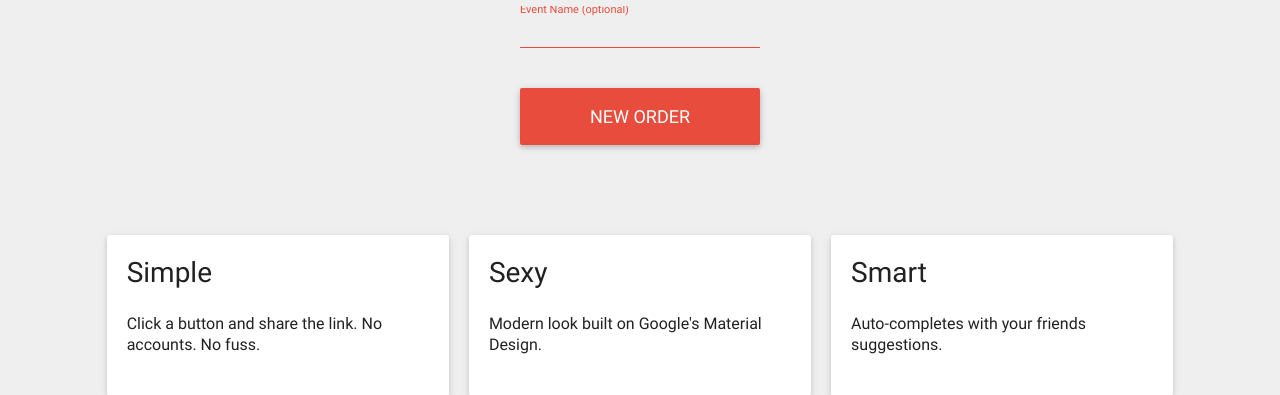
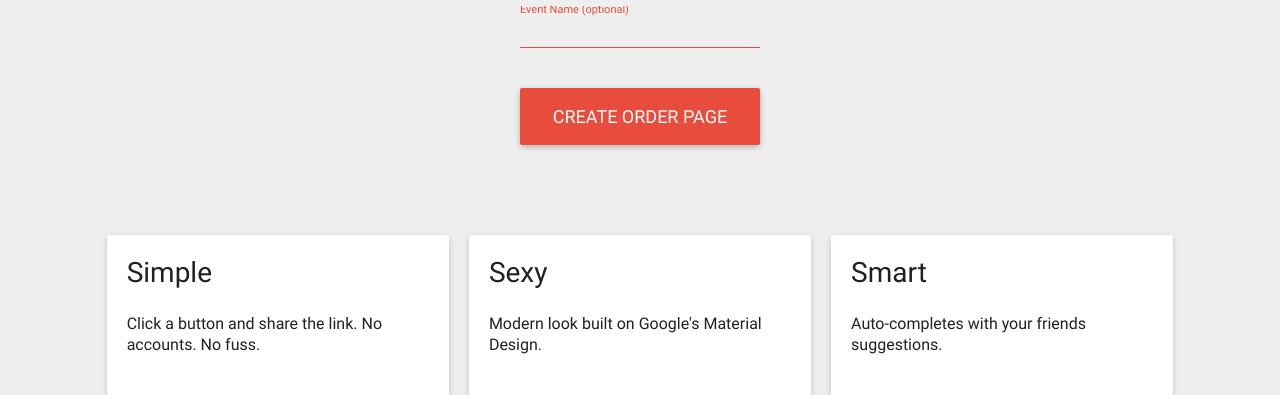
Before and after one commit to ianonavy/how2pizza, a Django app: page / in a window 1280 px wide. Shown: the part 340-735 px from the top of the page. Run offline with Django 3.2, Linux system fonts and the light colour scheme.

Commit message:
Make create button label a strong verb
This should make the purpose of the button much more clear. Button
labels should be verbs anyway.

```diff
--- a/how2pizza/pizza/templates/pizza/index.html
+++ b/how2pizza/pizza/templates/pizza/index.html
@@ -8,7 +8,7 @@
 			<form action="{% url 'new_order' %}" method="POST">
 				{% csrf_token %}
 				<input class="event-name" type="text" placeholder="Event Name (optional)" maxlength="36" name="name">
-				<input class="btn--raised btn--primary new-order" type="submit" value="New Order">
+				<input class="btn--raised btn--primary new-order" type="submit" value="Create Order Page">
 			</form>
 		</div>
 		<div class="g--10 m--1 container container--wrap--s">
```
